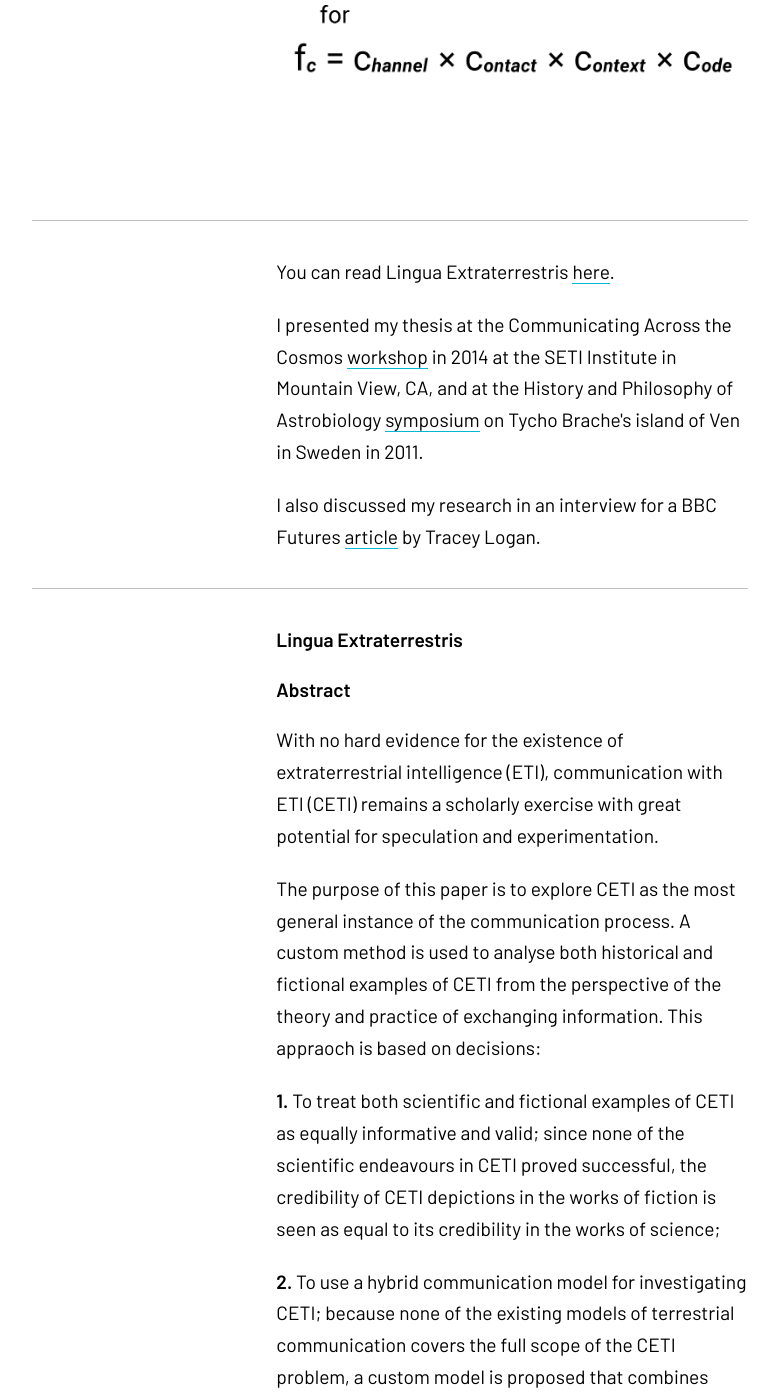
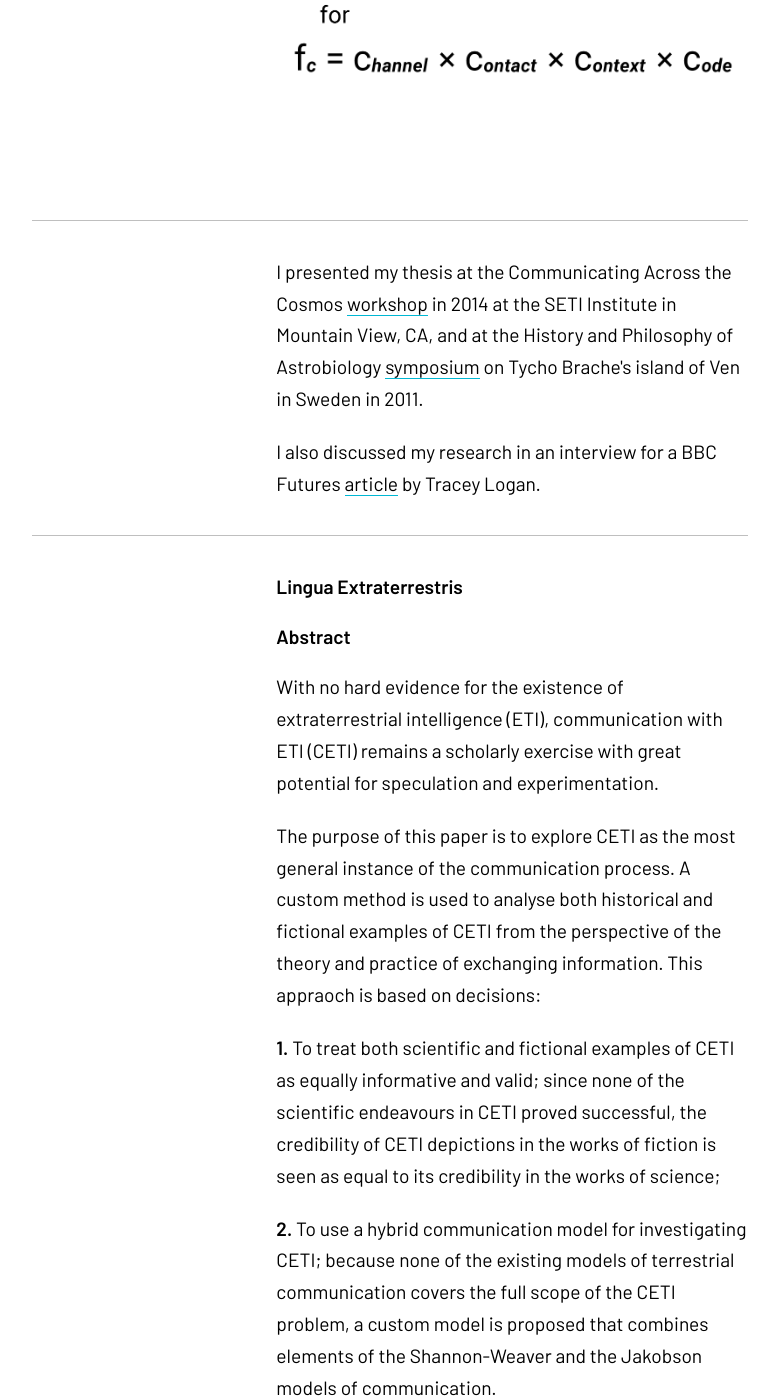
Before and after one commit to marek-kultys/marekkultys.github.io, a Jekyll site: the page built from work/lingua-extraterrestris/index.html, in a window 1280 px wide and 1400 px high, scrolled down 4470 px. Shown: the whole window, without its empty margins (250-1029 px from the left). Built offline with Jekyll 4.4.1, drawn with Linux system fonts in a browser that asks for light colours; some of the changed text lies outside the part shown.

Commit message:
Edit page text

```diff
--- a/work/lingua-extraterrestris/index.html
+++ b/work/lingua-extraterrestris/index.html
@@ -7,7 +7,7 @@
    <div class="container">
       <div class="container-two-thirds shift">
          <p>
-            Lingua Extraterrestris is an exploration into the limits of communication and my <a href="/img/work/lingua-extraterrestris/Lingua-Extraterrestris_by_Marek-Kultys.pdf" title="'Lingua Extraterrestris' masters thesis PDF document">MA thesis</a>.
+            Lingua Extraterrestris is an exploration into the limits of communication and my <a href="/img/work/lingua-extraterrestris/Lingua-Extraterrestris_by_Marek-Kultys.pdf" title="'Lingua Extraterrestris' full manuscript">MA thesis</a>.
          </p>
          <p>
             I'm interested in <a href="https://en.wikipedia.org/wiki/Communication_with_extraterrestrial_intelligence" title="Wikipedia article about Communication with Extraterrestrial Intelligence (CETI)">CETI</a> — Communication with Extraterrestrial Intelligence — because it is the most extreme example of all communication types. My investigation looks into historical and <span class="nowrap">science-fiction</span> examples of CETI, and concludes in expanding on the seminal <a href="http://www.seti.org/drakeequation" title="Webpage explaining the Drake Equation on the SETI Institute website">Drake Equation</a>.
@@ -78,9 +78,6 @@
    <div class="container">
       <div class="container-two-thirds shift">
          <p>
-            You can read Lingua Extraterrestris <a href="/img/work/lingua-extraterrestris/Lingua-Extraterrestris_by_Marek-Kultys.pdf" title="'Lingua Extraterrestris' masters thesis PDF document">here</a>.
-         </p>
-         <p>
             I presented my thesis at the Communicating Across the Cosmos <a href="http://communicating.seti.org/" title="Communicating Across the Cosmos workshop webpage on the SETI Institute website">workshop</a> in 2014 at the SETI Institute in Mountain View, CA, and at the History and Philosophy of Astrobiology <a href="http://www.liviuniverset.dk/images/stories/the_history_and_philosophy_of_astrobiology_lund_university_pufendorf.pdf" title="History and Philisophy of Astrobioloby symposium programme (PDF)">symposium</a> on Tycho Brache's island of Ven in Sweden in 2011.
          </p>
          <p>
@@ -116,6 +113,9 @@
          <p>
             As a result of this investigation, a possibility for expanding on the <i>f<sub>c</sub></i> term of the Drake equation is identified, and interpreting it through four aspects of the generalised communication process (Channel, Contact, Context, Code) suggested.
          </p>
+         <p>
+            You can read the whole thesis <a href="/img/work/lingua-extraterrestris/Lingua-Extraterrestris_by_Marek-Kultys.pdf" title="'Lingua Extraterrestris' full manuscript">here</a>.
+         </p>
          <div class="block-of-images">
             <img src="/img/work/lingua-extraterrestris/lingua-extraterrestris_44.jpg">
             <img src="/img/work/lingua-extraterrestris/lingua-extraterrestris_41.jpg">
```
